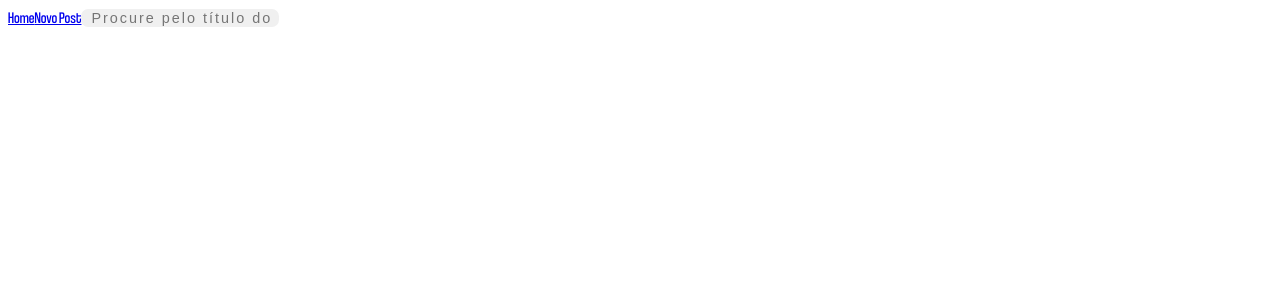
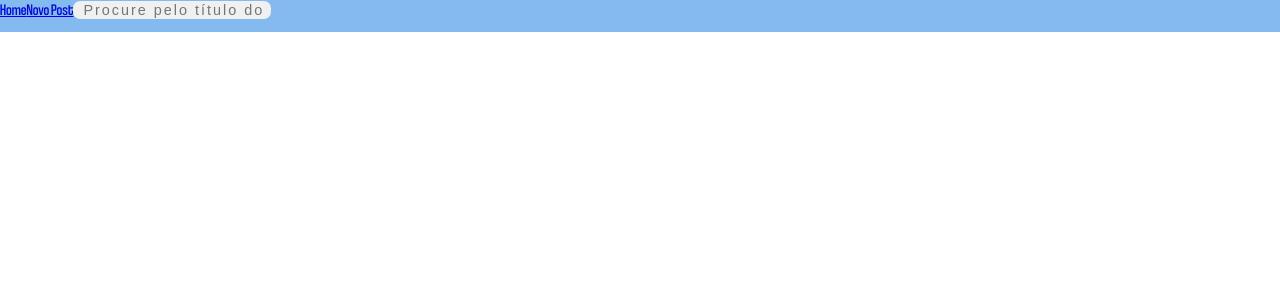
Before and after one commit to SandySei/Blog-Sem-Backend, a Vue app: page / in a window 1280 px wide. Shown: the top 300 px of the page. Built offline with nearby package versions, Linux system fonts and the light colour scheme.

Commit message:
Atualizações de Estilo Geral

```diff
--- a/src/assets/base.css
+++ b/src/assets/base.css
@@ -7,7 +7,6 @@ body {
   font-family: "coolvetica condensed";
   font-weight: lighter;
 }
-
 
 .search {
   border: none;
@@ -25,7 +24,6 @@ body {
   box-shadow: inset 1.5px 1px 1px 1px rgb(73, 155, 228);
 }
 
-
 div.post {
   padding: 3px;
   margin: 1rem;
@@ -36,7 +34,41 @@ div.post {
   border-radius: 0.5em;
 }
 
-
 form > * {
   margin: 1rem;
 }
+
+/*
+EStilos do Abmael
+*/
+:root {
+  --header-height: 2rem;
+}
+
+header {
+  background-color: rgba(86, 163, 235, 0.733);
+
+  position: fixed;
+
+  height: var(--header-height);
+  width: 100vw;
+}
+
+html,
+body,
+main {
+  height: 100vh;
+  width: 100vw;
+}
+
+html,
+body {
+  overflow: hidden;
+  margin: 0;
+  padding: 0;
+}
+
+main {
+  padding-top: var(--header-height);
+  overflow-y: auto;
+}
--- a/src/views/Home.vue
+++ b/src/views/Home.vue
@@ -42,9 +42,3 @@ export default {
     </div>
   </div>
 </template>
-
-<script setup>
-
-
-
-</script>
```
